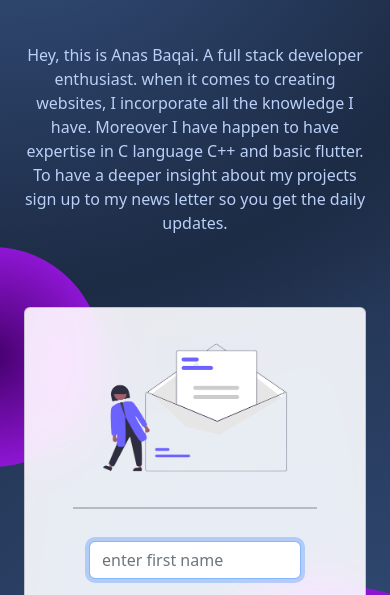
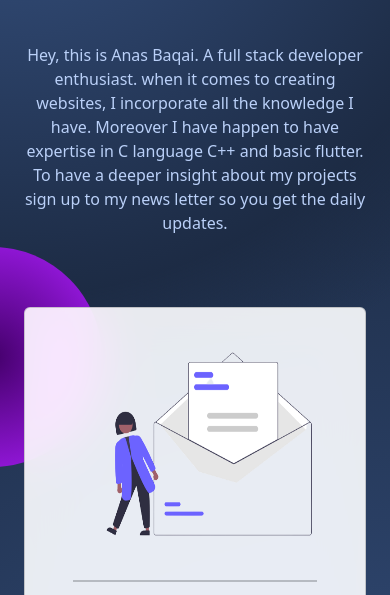
Before and after one commit to AnasBaqai/newsletter-signup, a website: page signup.html in a window 390 px wide. Shown: the part 223-818 px from the top of the page. Drawn offline with nearby package versions, Linux system fonts and the light colour scheme.

Commit message:
image fixed

```diff
--- a/public/css/styles.css
+++ b/public/css/styles.css
@@ -50,6 +50,18 @@ hr{
     display: block;
   }
 
+  @media (max-width:900px) {
+    img{
+        height: 15rem;
+        width: 17rem;
+        display: block;
+        margin-left: auto;
+        margin-right:auto ;
+
+
+    }
+}
+
 
 
 
```
